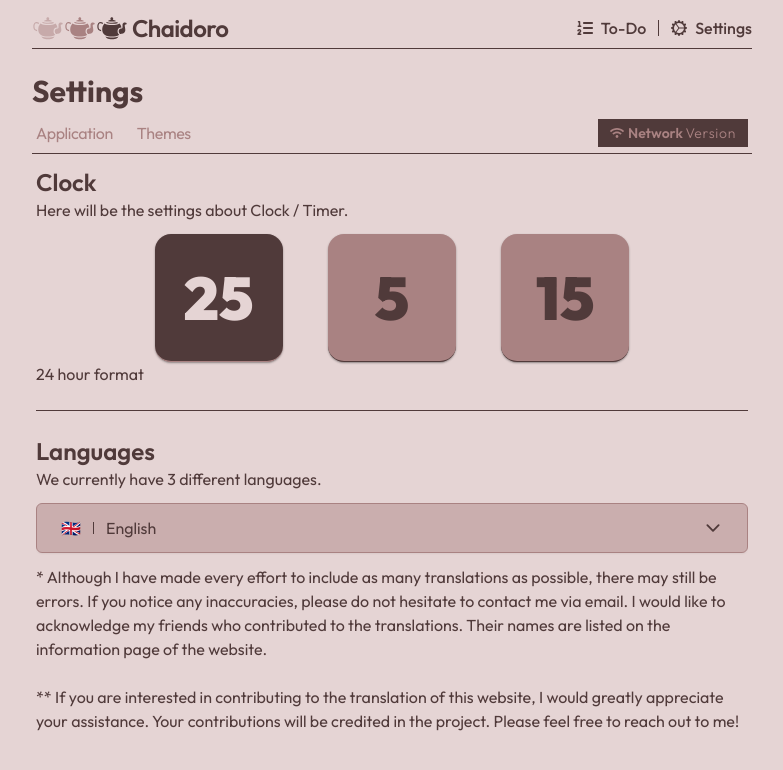
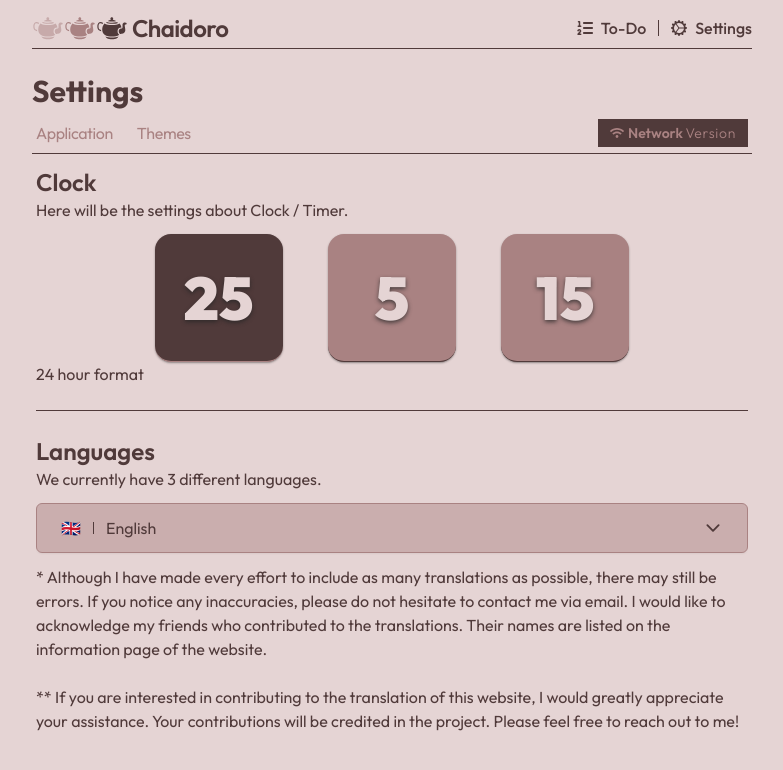
Before and after one commit to Chai-NET/ChaidoroWeb, a React (Vite) app: page /settings in a window 1280 px wide. Shown: the top 770 px of the page, without its empty margins (248-1031 px from the left). Built offline with nearby package versions, Linux system fonts and the light colour scheme.

Commit message:
0.26 | Tailwind Plugin Extension

```diff
--- a/src/components/appSettings.jsx
+++ b/src/components/appSettings.jsx
@@ -13,13 +13,19 @@ export default function AppSettings() {
           <div className="flex flex-col items-center gap-3 md:flex-row">
             <div className="mx-auto flex w-2/3 items-center justify-between">
               <div className="flex h-32 w-32 items-center justify-center rounded-2xl border-b border-coffee bg-chocolate shadow-sm shadow-blax/45">
-                <p className="text-6xl font-black text-cream">25</p>
+                <p className="text-shadow text-6xl font-black text-cream shadow-blax/75">
+                  25
+                </p>
               </div>
               <div className="flex h-32 w-32 items-center justify-center rounded-2xl border-b border-chocolate bg-coffee shadow-sm shadow-blax/45">
-                <p className="text-6xl font-black text-chocolate">5</p>
+                <p className="text-shadow text-6xl font-black text-cream shadow-blax/75">
+                  5
+                </p>
               </div>
               <div className="flex h-32 w-32 items-center justify-center rounded-2xl border-b border-chocolate bg-coffee shadow-sm shadow-blax/45">
-                <p className="text-6xl font-black text-chocolate">15</p>
+                <p className="text-shadow text-6xl font-black text-cream shadow-blax/75">
+                  15
+                </p>
               </div>
             </div>
           </div>
--- a/tailwind.config.js
+++ b/tailwind.config.js
@@ -1,8 +1,14 @@
 /** @type {import('tailwindcss').Config} */
+const plugin = require("tailwindcss/plugin");
 export default {
   content: ["./index.html", "./src/**/*.{js,ts,jsx,tsx}"],
   theme: {
     extend: {
+      textShadow: {
+        sm: "0 1px 2px var(--tw-shadow-color)",
+        DEFAULT: "0 2px 4px var(--tw-shadow-color)",
+        lg: "0 8px 16px var(--tw-shadow-color)",
+      },
       screens: {
         xsm: "400px", // Ultra small
         uxl: "2000px", // Ultra big
@@ -35,5 +41,16 @@ export default {
       },
     },
   },
-  plugins: [],
+  plugins: [
+    plugin(function ({ matchUtilities, theme }) {
+      matchUtilities(
+        {
+          "text-shadow": (value) => ({
+            textShadow: value,
+          }),
+        },
+        { values: theme("textShadow") },
+      );
+    }),
+  ],
 };
```
